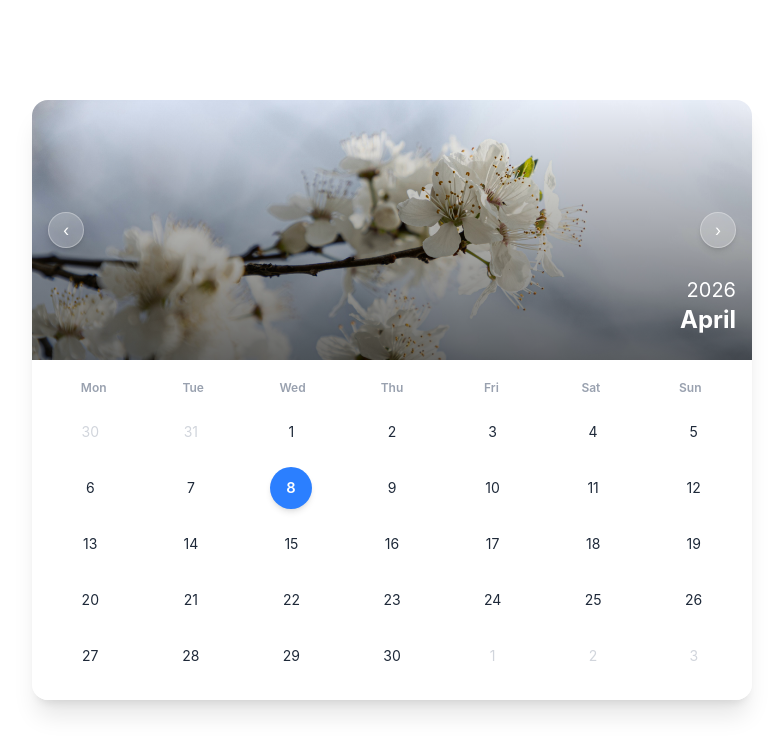
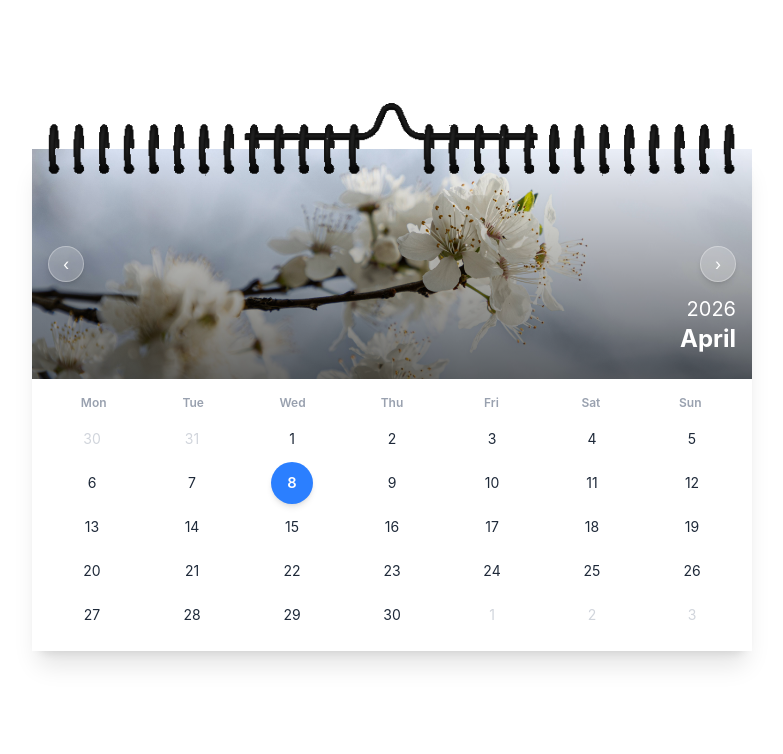
Before and after one commit to Rupam-Mondal/Calender, a React (Vite) app: page / in a window 1280 px wide. Shown: the top 754 px of the page, without its empty margins (248-1031 px from the left). Built offline with nearby package versions, Linux system fonts and the light colour scheme.

Commit message:
spiral binding added UI improved with animation

```diff
--- a/src/Components/Calendar/Calendar.jsx
+++ b/src/Components/Calendar/Calendar.jsx
@@ -11,8 +11,16 @@ export default function Calendar() {
   const prevMonth = () => setCurrentDate(subMonths(currentDate, 1));
 
   return (
-    <div className="w-full flex justify-center px-4">
-      <div className="w-full max-w-[720px] rounded-2xl overflow-hidden shadow-xl bg-white">
+    <div className="w-full flex justify-center items-center px-4">
+      <div className="w-full relative max-w-[720px] rounded-2xl  shadow-xl bg-white">
+
+        <div className="absolute -top-10 md:-top-12 z-50 w-full h-20">
+          <img
+            src="/images/spiral_transparent.png"
+            className="w-full h-full object-cover"
+            alt="spiral"
+          />
+        </div>
         <CalendarHeader
           currentDate={currentDate}
           nextMonth={nextMonth}
--- a/src/Components/Calendar/CalendarGrid.jsx
+++ b/src/Components/Calendar/CalendarGrid.jsx
@@ -25,18 +25,18 @@ export default function CalendarGrid({ currentDate }) {
   }
 
   return (
-    <div className="w-full bg-white px-3 py-5 box-border">
-      <div className="grid grid-cols-7 mb-3 text-center text-gray-400 text-xs font-semibold">
+    <div className="w-full bg-white px-3  box-border py-4">
+      <div className="grid grid-cols-7 mb-2 text-center text-gray-400 text-xs font-semibold">
         {["Mon", "Tue", "Wed", "Thu", "Fri", "Sat", "Sun"].map((d) => (
           <div key={d}>{d}</div>
         ))}
       </div>
 
-      <div className="grid grid-cols-7 gap-2 text-center">
+      <div className="grid grid-cols-7 gap-1 text-center">
         {days.map((dayItem, i) => (
           <div
             key={i}
-            className={`h-12 flex items-center justify-center text-sm ${
+            className={`h-10 flex items-center justify-center text-sm ${
               !isSameMonth(dayItem, monthStart)
                 ? "text-gray-300"
                 : "text-gray-800"
--- a/src/Components/Calendar/CalendarHeader.jsx
+++ b/src/Components/Calendar/CalendarHeader.jsx
@@ -16,13 +16,9 @@ const images = {
   11: "/images/dec.jpg",
 };
 
-export default function CalendarHeader({
-  currentDate,
-  nextMonth,
-  prevMonth,
-}) {
+export default function CalendarHeader({ currentDate, nextMonth, prevMonth }) {
   return (
-    <div className="relative w-full h-[220px] md:h-[260px] overflow-hidden">
+    <div className="relative w-full h-[220px] md:h-[230px] overflow-hidden">
       <AnimatePresence mode="wait">
         <motion.img
           key={currentDate.getMonth()}
@@ -40,9 +36,7 @@ export default function CalendarHeader({
 
       <div className="absolute bottom-3 w-full px-4 py-3 flex justify-end">
         <div className="text-right">
-          <p className="text-xl text-white">
-            {format(currentDate, "yyyy")}
-          </p>
+          <p className="text-xl text-white">{format(currentDate, "yyyy")}</p>
           <h1 className="text-2xl font-bold text-white">
             {format(currentDate, "MMMM")}
           </h1>
```
Also changed, not shown: public/images/spiral_transparent.png (added).
